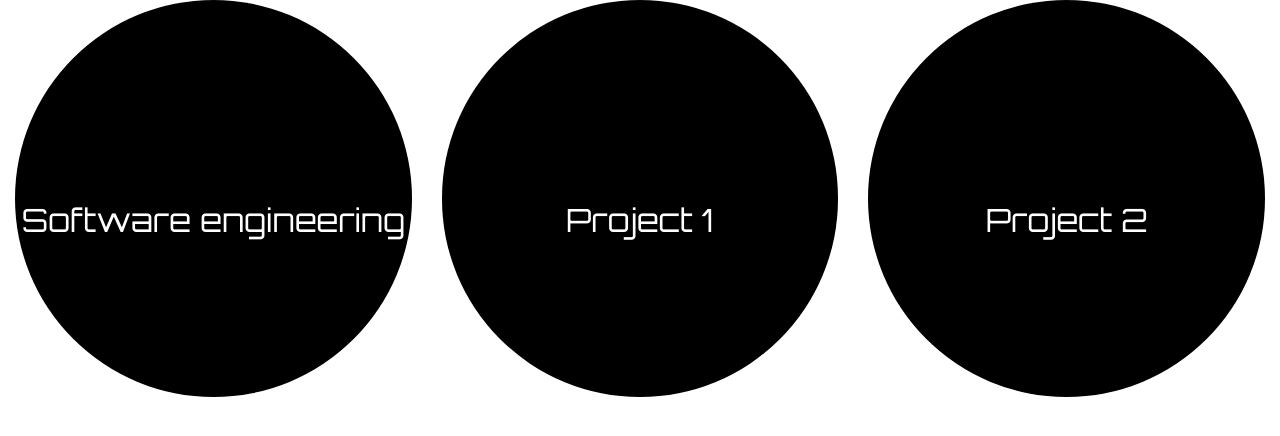
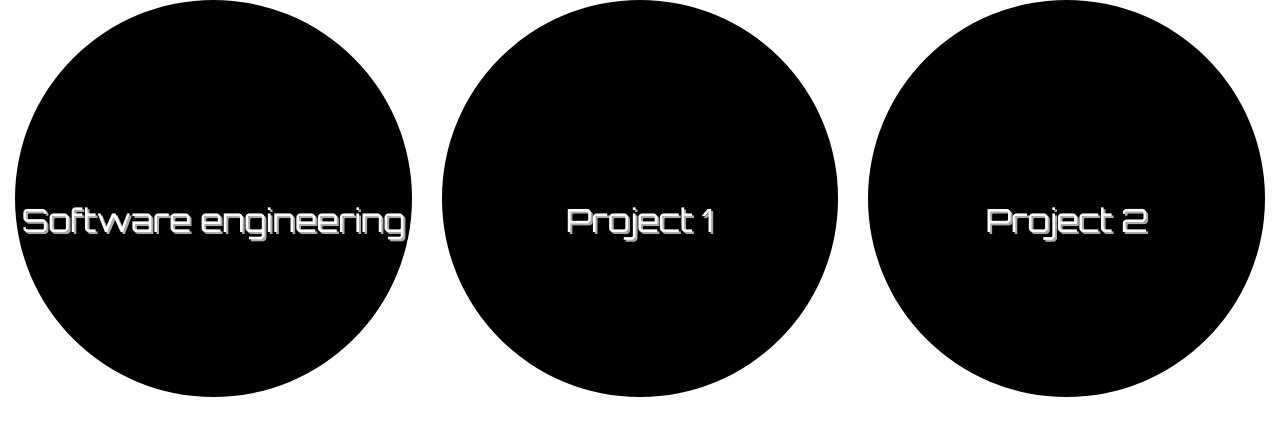
Before and after one commit to dfenders/portfolio, a Jekyll site: the page built from index.html, in a window 1280 px wide. Shown: the top 436 px of the page. Built offline with Jekyll 4.4.1, drawn with Linux system fonts in a browser that asks for light colours.

Commit message:
Update main.css

```diff
--- a/css/main.css
+++ b/css/main.css
@@ -1,3 +1,3 @@
 .alignMiddle{ text-align:center }
 .circle{ border-radius: 100%;background: black;padding: 50%; }
-.circleText{ color:white;position:absolute;top:50%;left:0;right:0;font-size:32px;font-family: 'Orbitron', sans-serif; }
+.circleText{ color:white;position:absolute;top:50%;left:0;right:0;font-size:32px;font-family: 'Orbitron', sans-serif; text-shadow: 2px 2px #aaa; }
```
